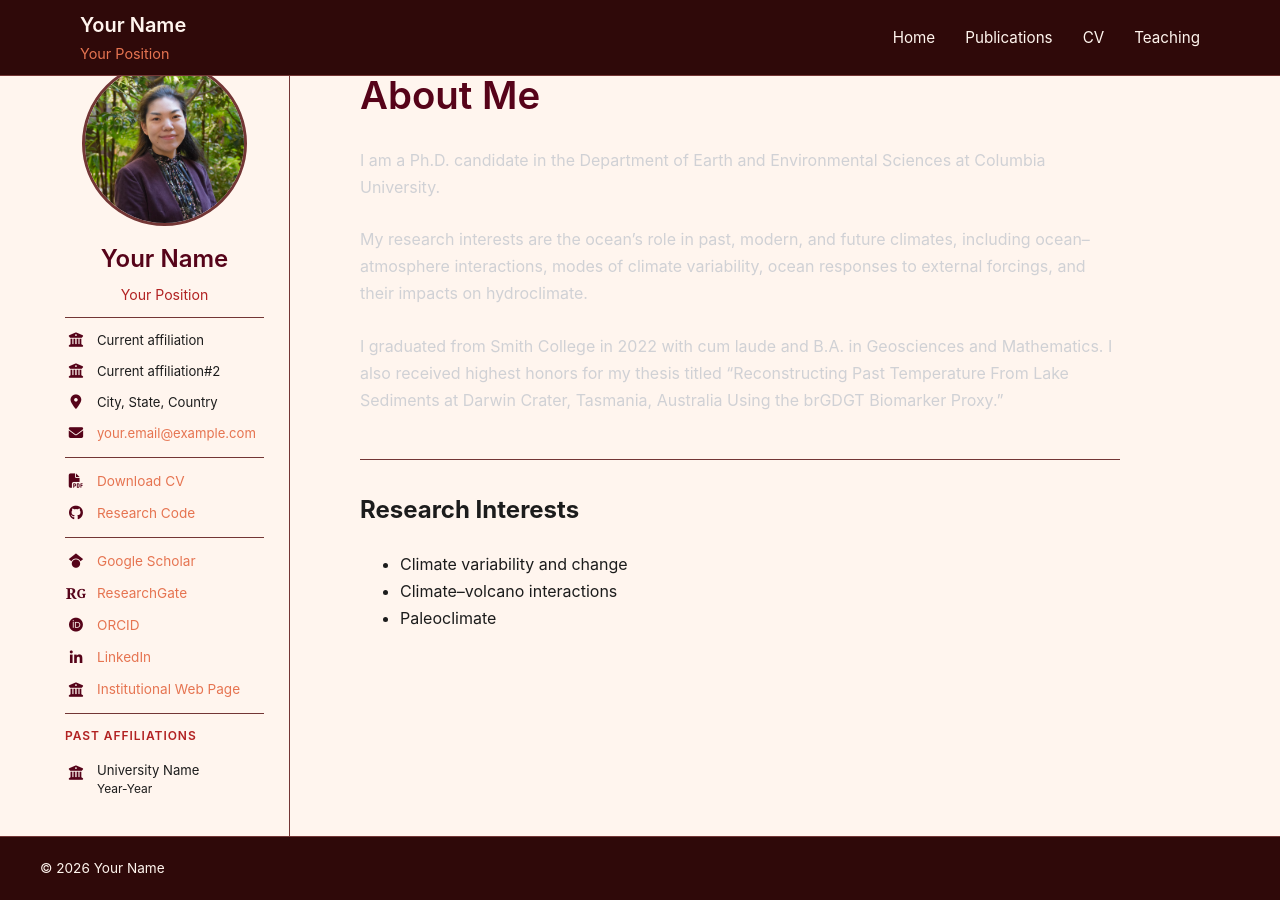
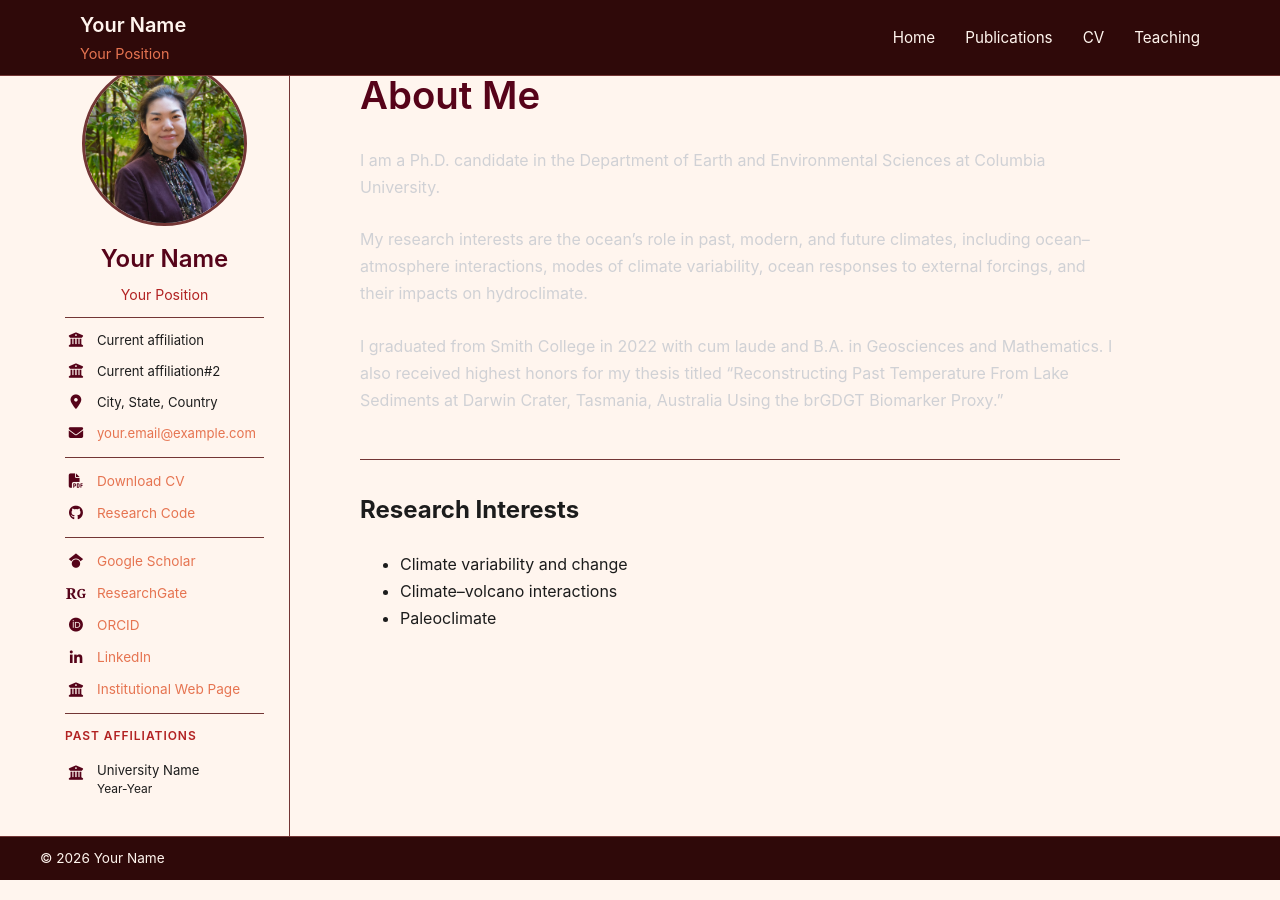
Before and after one commit to isugiura/isugiura.github.io, a Jekyll site: the page built from index.md, in a window 1280 px wide and 900 px high, scrolled down 64 px. Built offline with Jekyll 4.4.1, drawn with Linux system fonts in a browser that asks for light colours.

Commit message:
Making footer smaller

```diff
--- a/assets/css/style.scss
+++ b/assets/css/style.scss
@@ -497,7 +497,7 @@ body {
 
   border-top: 1px solid var(--border);
 
-  padding: 20px 40px;
+  padding: 10px 40px;
 
   color: var(--text-header-footer);
 
```
